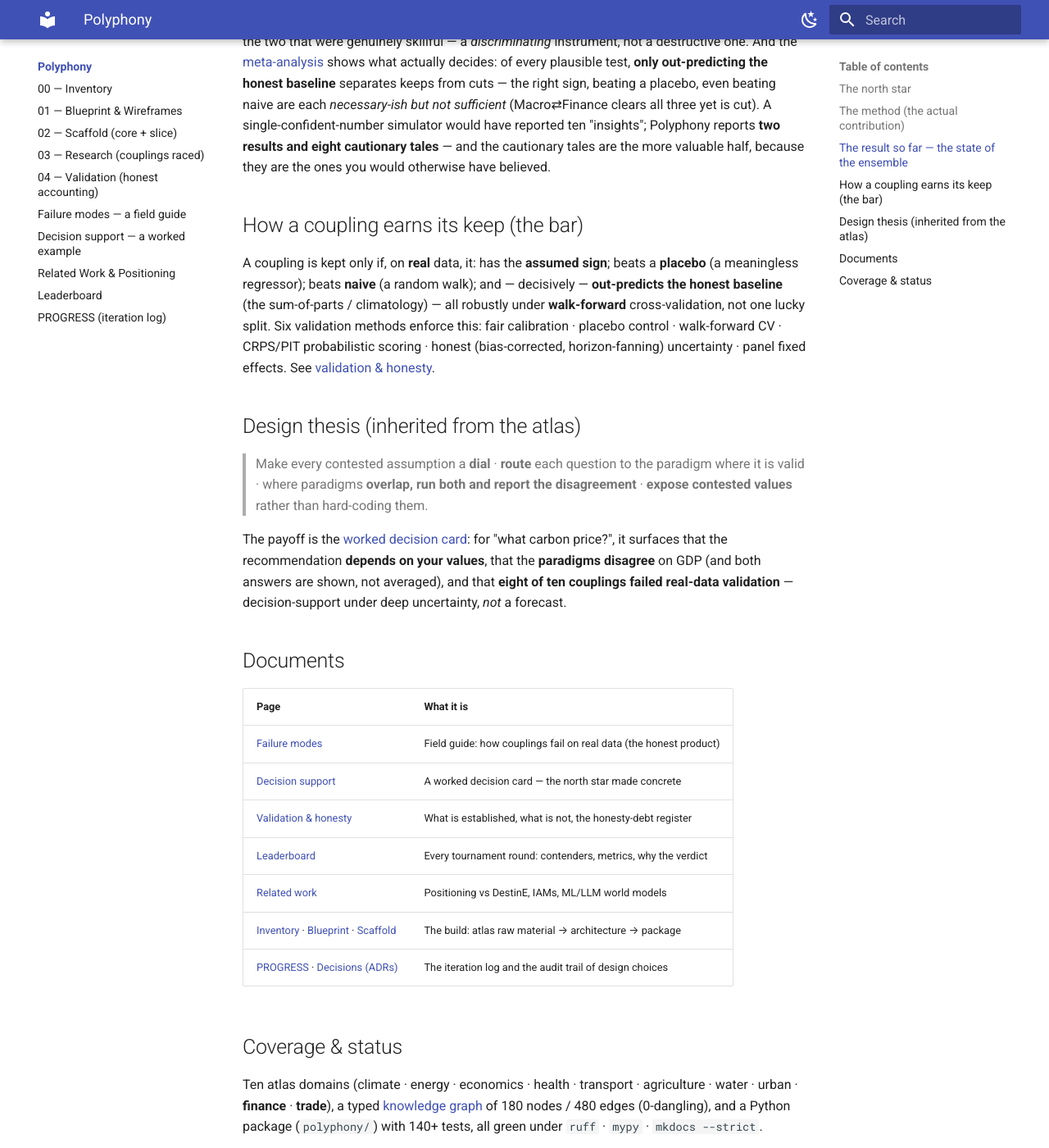
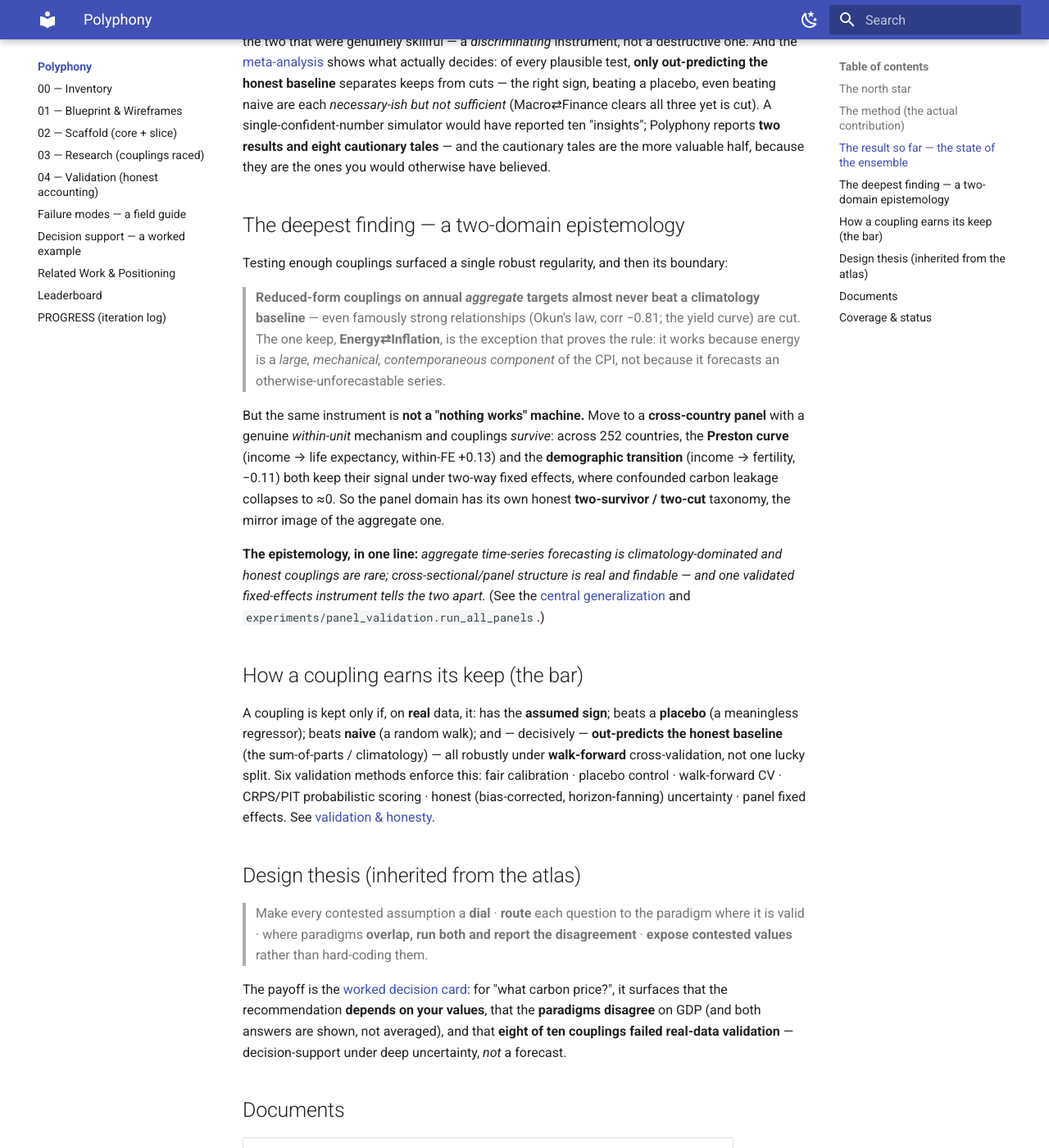
Before and after one commit to Sour-abh-Raj/computational-policy-atlas, an MkDocs documentation site: the page built from docs/polyphony/index.md, in a window 1280 px wide and 1400 px high, scrolled down 1787 px. Shown: the whole window at 82% size. Built offline with MkDocs 1.6.1 and Material for MkDocs 9.7.7, drawn with Linux system fonts in a browser that asks for light colours; some of the changed text lies outside the part shown.

Commit message:
Polyphony Iter 53: consolidation — surface the two-domain epistemology on the front door
The project's deepest finding (aggregate forecasting climatology-dominated vs cross-country panels revealing
real mechanisms) emerged over Iters 50-52 but wasn't on the landing page. Made it legible from the start.
- index.md new 'The deepest finding -- a two-domain epistemology' section: the central generalization
  (aggregate couplings rarely beat climatology; Okun/yield-curve confirm; Energy<->Inflation is the
  mechanical exception) AND its boundary (Preston +0.13, demographic transition -0.11 survive panel FE
  across 252 countries where leakage collapses to ~0). One-line: aggregate time-series forecasting is
  climatology-dominated and honest couplings are rare; cross-sectional structure is real and findable --
  one validated fixed-effects instrument tells the two apart. Test count refreshed (140+ -> 160+).
- Docs consolidation; no code/graph change. Convergence stays DONE.
- Gates green: pytest(161)/ruff/mypy(73)/graph/mkdocs --strict.

Co-Authored-By: Claude Opus 4.8 <noreply@anthropic.com>

```diff
--- a/docs/polyphony/index.md
+++ b/docs/polyphony/index.md
@@ -58,6 +58,28 @@ cuts — the right sign, beating a placebo, even beating naive are each *necessa
 "insights"; Polyphony reports **two results and eight cautionary tales** — and the cautionary tales are the
 more valuable half, because they are the ones you would otherwise have believed.
 
+## The deepest finding — a two-domain epistemology
+
+Testing enough couplings surfaced a single robust regularity, and then its boundary:
+
+> **Reduced-form couplings on annual *aggregate* targets almost never beat a climatology baseline** — even
+> famously strong relationships (Okun's law, corr −0.81; the yield curve) are cut. The one keep,
+> **Energy⇄Inflation**, is the exception that proves the rule: it works because energy is a *large,
+> mechanical, contemporaneous component* of the CPI, not because it forecasts an otherwise-unforecastable
+> series.
+
+But the same instrument is **not a "nothing works" machine.** Move to a **cross-country panel** with a
+genuine *within-unit* mechanism and couplings *survive*: across 252 countries, the **Preston curve**
+(income → life expectancy, within-FE +0.13) and the **demographic transition** (income → fertility, −0.11)
+both keep their signal under two-way fixed effects, where confounded carbon leakage collapses to ≈0. So the
+panel domain has its own honest **two-survivor / two-cut** taxonomy, the mirror image of the aggregate one.
+
+**The epistemology, in one line:** *aggregate time-series forecasting is climatology-dominated and honest
+couplings are rare; cross-sectional/panel structure is real and findable — and one validated fixed-effects
+instrument tells the two apart.* (See the
+[central generalization](failure-modes.md#the-central-generalization-what-all-of-this-adds-up-to) and
+`experiments/panel_validation.run_all_panels`.)
+
 ## How a coupling earns its keep (the bar)
 
 A coupling is kept only if, on **real** data, it: has the **assumed sign**; beats a **placebo** (a
@@ -94,7 +116,7 @@ under deep uncertainty, *not* a forecast.
 
 Ten atlas domains (climate · energy · economics · health · transport · agriculture · water · urban ·
 **finance** · **trade**), a typed [knowledge graph](../graph/index.md) of 180 nodes / 480 edges (0-dangling),
-and a Python package (`polyphony/`) with 140+ tests, all green under `ruff` · `mypy` · `mkdocs --strict`.
+and a Python package (`polyphony/`) with 160+ tests, all green under `ruff` · `mypy` · `mkdocs --strict`.
 
 The headline counts above (ten couplings — two kept, eight cut — across seven failure modes and six
 validation methods) are not hand-typed: they are computed from the tested ledger by
```
Also changed, not shown: docs/polyphony/PROGRESS.md (+16 -0 lines).
